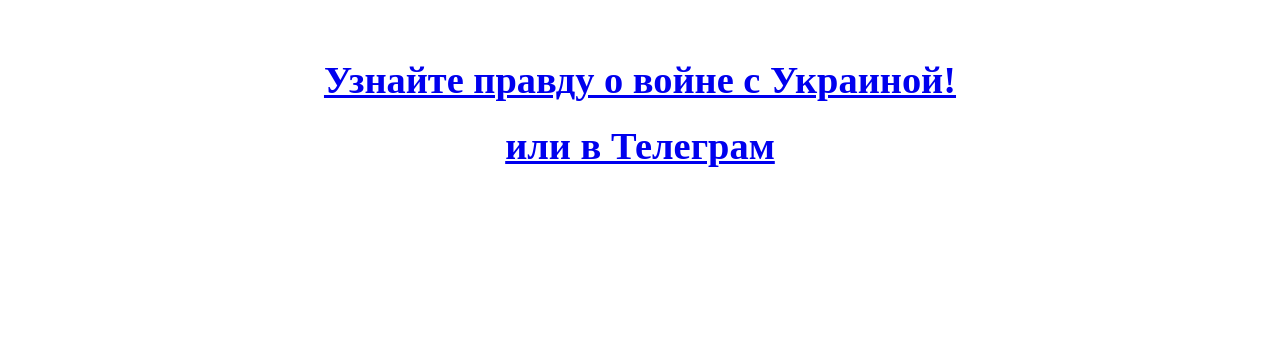
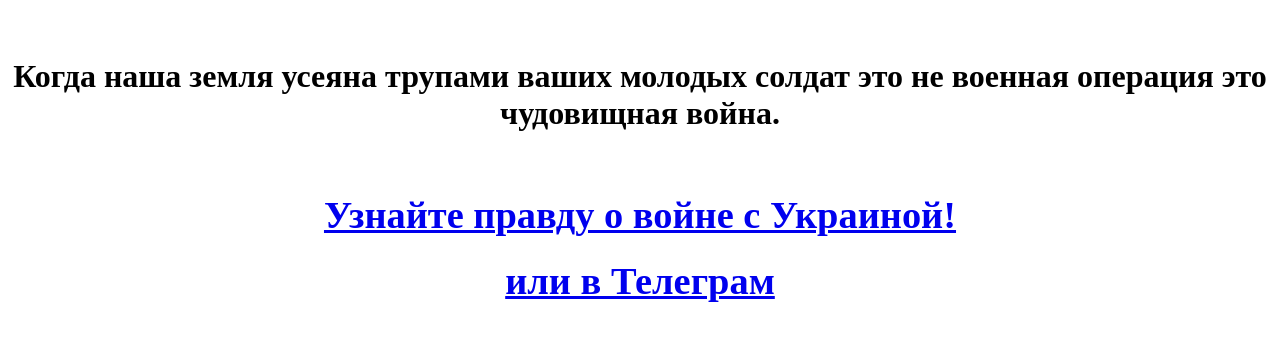
Before and after one commit to AlexFromKiyv/NoWarSitePiece, a plain HTML site: page index.html in a window 1280 px wide. Shown: the part 178-518 px from the top of the page. Drawn offline with Linux system fonts and the light colour scheme.

Commit message:
Update index.html

```diff
--- a/index.html
+++ b/index.html
@@ -8,6 +8,11 @@
 <h1>Россияне!!!</h1>
 <h1>Президент вашей страны решил уничтожить украинцев и Украину!</h1>
 <h1>Вы щитаете это правильно?</h1>
+<br/>
+<h1>Когда наша земля усеяна трупами ваших молодых солдат это не военная операция это чудовищная война.</h1>
+
+
+
 <br>
 <h1><a class="button" target="_blank" href="https://infowarship.com/"><big>Узнайте&nbspправду о&nbspвойне&nbspс&nbspУкраиной!</big></a></h1>
 <h1><a class="button" target="_blank" href="https://t.me/infowarship"><big>или&nbsp;в&nbsp;Телеграм</big></a></h1>
```
